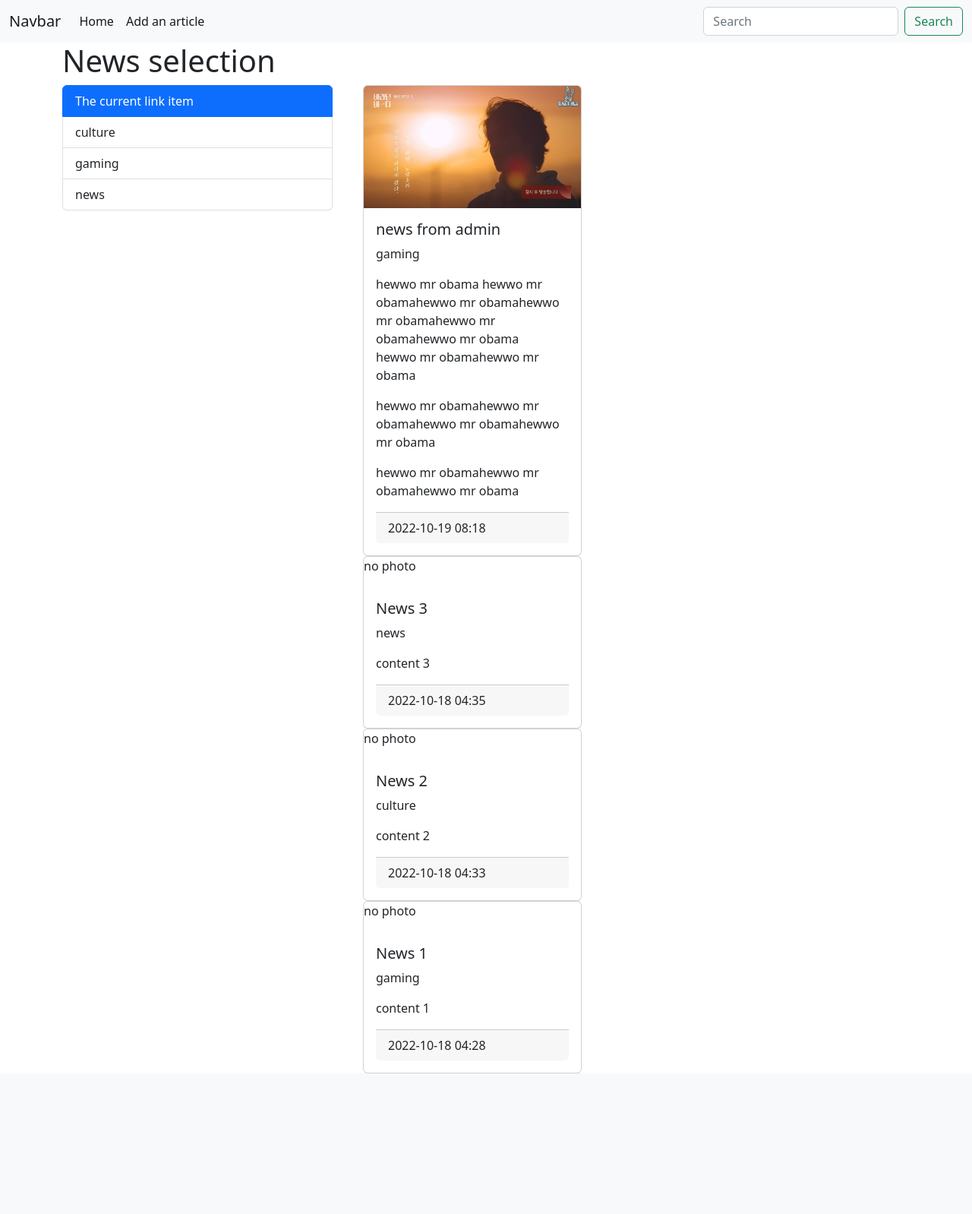
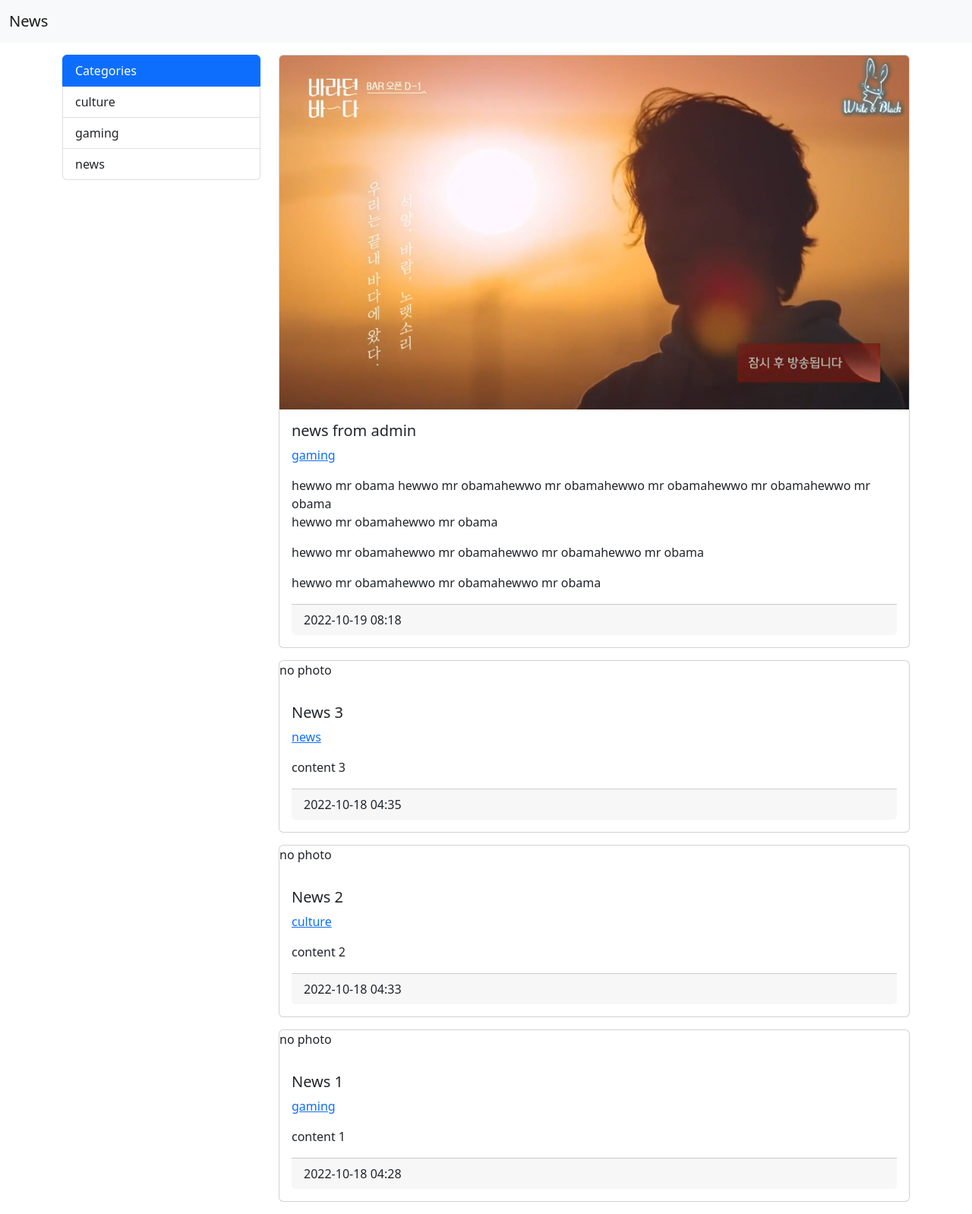
Before and after one commit to tunder-tunder/study-django-project, a Django app: page / in a window 1280 px wide. Shown: the whole page at 76% size. Before the commit the page ends 1413 px from the top, so only its background shows below. Run offline with Django 4.2, Linux system fonts and the light colour scheme; data comes from the database, SQL or seed files in the repository.

Commit message:
wrapping up

```diff
--- a/testsite/news/templates/news/index.html
+++ b/testsite/news/templates/news/index.html
@@ -1,71 +1,24 @@
-<!doctype html>
-<html lang="en">
-<head>
-    <meta charset="utf-8">
-    <meta name="viewport" content="width=device-width, initial-scale=1">
-    <title>{{ title }}</title>
-    <link href="https://cdn.jsdelivr.net/npm/bootstrap@5.2.2/dist/css/bootstrap.min.css" rel="stylesheet"
-          integrity="sha384-Zenh87qX5JnK2Jl0vWa8Ck2rdkQ2Bzep5IDxbcnCeuOxjzrPF/et3URy9Bv1WTRi" crossorigin="anonymous">
-</head>
-<body>
+{% extends 'base.html' %}
 
+{% block title %} {{ title }} - {{ block.super }} {% endblock %}
 
-<nav class="navbar navbar-expand-lg bg-light">
-    <div class="container-fluid">
-        <a class="navbar-brand" href="/">Navbar</a>
-        <button class="navbar-toggler" type="button" data-bs-toggle="collapse" data-bs-target="#navbarSupportedContent"
-                aria-controls="navbarSupportedContent" aria-expanded="false" aria-label="Toggle navigation">
-            <span class="navbar-toggler-icon"></span>
-        </button>
-        <div class="collapse navbar-collapse" id="navbarSupportedContent">
-            <ul class="navbar-nav me-auto mb-2 mb-lg-0">
-                <li class="nav-item"><a class="nav-link active" aria-current="page" href="/">Home</a></li>
-                <li class="nav-item"><a class="nav-link active" aria-current="page" href="/">Add an article</a></li>
+{%  block sidebar %}
+<div class="col-md-3">
+            <div class="list-group">
+                <a href="" class="list-group-item list-group-item-action active" aria-current="true">
+                    Categories
+                </a>
+                {% for item in categories %}
+                <a href="{% url 'category' item.pk %}" class="list-group-item list-group-item-action">{{item.title}}</a>
+                {% endfor %}
+            </div>
+        </div>
+{% endblock %}
 
-                <!--                <li class="nav-item dropdown">-->
-                <!--                    <a class="nav-link dropdown-toggle" href="#" role="button" data-bs-toggle="dropdown"-->
-                <!--                       aria-expanded="false">-->
-                <!--                        Dropdown-->
-                <!--                    </a>-->
-                <!--                    <ul class="dropdown-menu">-->
-                <!--                        <li><a class="dropdown-item" href="#">Action</a></li>-->
-                <!--                        <li><a class="dropdown-item" href="#">Another action</a></li>-->
-                <!--                        <li>-->
-                <!--                            <hr class="dropdown-divider">-->
-                <!--                        </li>-->
-                <!--                        <li><a class="dropdown-item" href="#">Something else here</a></li>-->
-                <!--                    </ul>-->
-                <!--                </li>-->
-                <!--                <li class="nav-item">-->
-                <!--                    <a class="nav-link disabled">Disabled</a>-->
-                <!--                </li>-->
-            </ul>
-            <form class="d-flex" role="search">
-                <input class="form-control me-2" type="search" placeholder="Search" aria-label="Search">
-                <button class="btn btn-outline-success" type="submit">Search</button>
-            </form>
-        </div>
-    </div>
-</nav>
-
-
-<div class="container">
-    <h1>{{ title }}</h1>
-
-    <div class="row">
-        <div class="col-md-4">
-<div class="list-group">
-  <a href="#" class="list-group-item list-group-item-action active" aria-current="true">
-    The current link item
-  </a>
-    {% for item in categories %}
-  <a href="/category/{{ item.pk }}" class="list-group-item list-group-item-action">{{item.title}}</a>
-    {% endfor %}
-</div>
-        </div>
-        <div class="col-md-8">
+{%  block content %}
+<div class="col-md-9">
             {% for item in news %}
-            <div class="card ms-3" style="width: 18rem;">
+            <div class="card mb-3" >
                 {% if item.photo %}
                 <img src="{{ item.photo.url }}" class="card-img-top" alt="...">
                 {% else %}
@@ -73,7 +26,7 @@
                 {% endif %}
                 <div class="card-body">
                     <h5 class="card-title">{{item.title}}</h5>
-                    <p class="card-text">{{item.category}}</p>
+                    <p class="card-text"><a href="{% url 'category' item.category.pk %}"> {{item.category}}</a></p>
                     <p class="card-text">{{item.content|safe|linebreaks}}</p>
                     <div class="card-footer">
                         {{item.created_at|date:"Y-m-d H:i"}}
@@ -82,13 +35,4 @@
             </div>
             {% endfor %}
         </div>
-    </div>
-</div>
-
-
-<script src="https://cdn.jsdelivr.net/npm/bootstrap@5.2.2/dist/js/bootstrap.bundle.min.js"
-        integrity="sha384-OERcA2EqjJCMA+/3y+gxIOqMEjwtxJY7qPCqsdltbNJuaOe923+mo//f6V8Qbsw3"
-        crossorigin="anonymous"></script>
-
-</body>
-</html>
+{% endblock %}
--- a/testsite/news/urls.py
+++ b/testsite/news/urls.py
@@ -2,6 +2,6 @@ from django.urls import path
 from .views import *
 
 urlpatterns = [
-    path('', index),
-    path('category/<int:category_id>/', get_category )
+    path('', index, name='home'),
+    path('category/<int:category_id>/', get_category, name='category' )
 ]
--- /dev/null
+++ b/testsite/templates/base.html
@@ -0,0 +1,32 @@
+<!doctype html>
+<html lang="en">
+<head>
+    <meta charset="utf-8">
+    <meta name="viewport" content="width=device-width, initial-scale=1">
+    <title>{% block title %} News from all over the wold {% endblock %}</title>
+    <link href="https://cdn.jsdelivr.net/npm/bootstrap@5.2.2/dist/css/bootstrap.min.css" rel="stylesheet"
+          integrity="sha384-Zenh87qX5JnK2Jl0vWa8Ck2rdkQ2Bzep5IDxbcnCeuOxjzrPF/et3URy9Bv1WTRi" crossorigin="anonymous">
+</head>
+<body>
+
+
+{% include 'inc/_nav.html' %}
+
+<div class="container mt-3">
+    <!--    <h1>{{ title }}</h1>-->
+
+    <div class="row">
+
+        {%  block sidebar %} SIDEBAR {% endblock %}
+        {%  block content %} CONTENT {% endblock %}
+
+    </div>
+</div>
+
+
+<script src="https://cdn.jsdelivr.net/npm/bootstrap@5.2.2/dist/js/bootstrap.bundle.min.js"
+        integrity="sha384-OERcA2EqjJCMA+/3y+gxIOqMEjwtxJY7qPCqsdltbNJuaOe923+mo//f6V8Qbsw3"
+        crossorigin="anonymous"></script>
+
+</body>
+</html>
--- /dev/null
+++ b/testsite/templates/inc/_nav.html
@@ -0,0 +1,19 @@
+<nav class="navbar navbar-expand-lg bg-light">
+    <div class="container-fluid">
+        <a class="navbar-brand" href="{% url 'home' %}">News</a>
+        <button class="navbar-toggler" type="button" data-bs-toggle="collapse" data-bs-target="#navbarSupportedContent"
+                aria-controls="navbarSupportedContent" aria-expanded="false" aria-label="Toggle navigation">
+            <span class="navbar-toggler-icon"></span>
+        </button>
+        <div class="collapse navbar-collapse" id="navbarSupportedContent">
+            <ul class="navbar-nav me-auto mb-2 mb-lg-0">
+<!--                <li class="nav-item"><a class="nav-link active" aria-current="page" href="{% url 'home' %}">Home</a></li>-->
+<!--                <li class="nav-item"><a class="nav-link active" aria-current="page" href="{% url 'home' %}">Add an article</a></li>-->
+            </ul>
+            <form class="d-flex" role="search">
+<!--                <input class="form-control me-2" type="search" placeholder="Search" aria-label="Search">-->
+<!--                <button class="btn btn-outline-success" type="submit">Search</button>-->
+            </form>
+        </div>
+    </div>
+</nav>
--- a/testsite/testsite/settings.py
+++ b/testsite/testsite/settings.py
@@ -55,7 +55,7 @@ ROOT_URLCONF = 'testsite.urls'
 TEMPLATES = [
     {
         'BACKEND': 'django.template.backends.django.DjangoTemplates',
-        'DIRS': [],
+        'DIRS': [os.path.join(BASE_DIR, 'templates')],
         'APP_DIRS': True,
         'OPTIONS': {
             'context_processors': [
```
Also changed, not shown: testsite/news/templates/news/category.html (+12 -68 lines).
